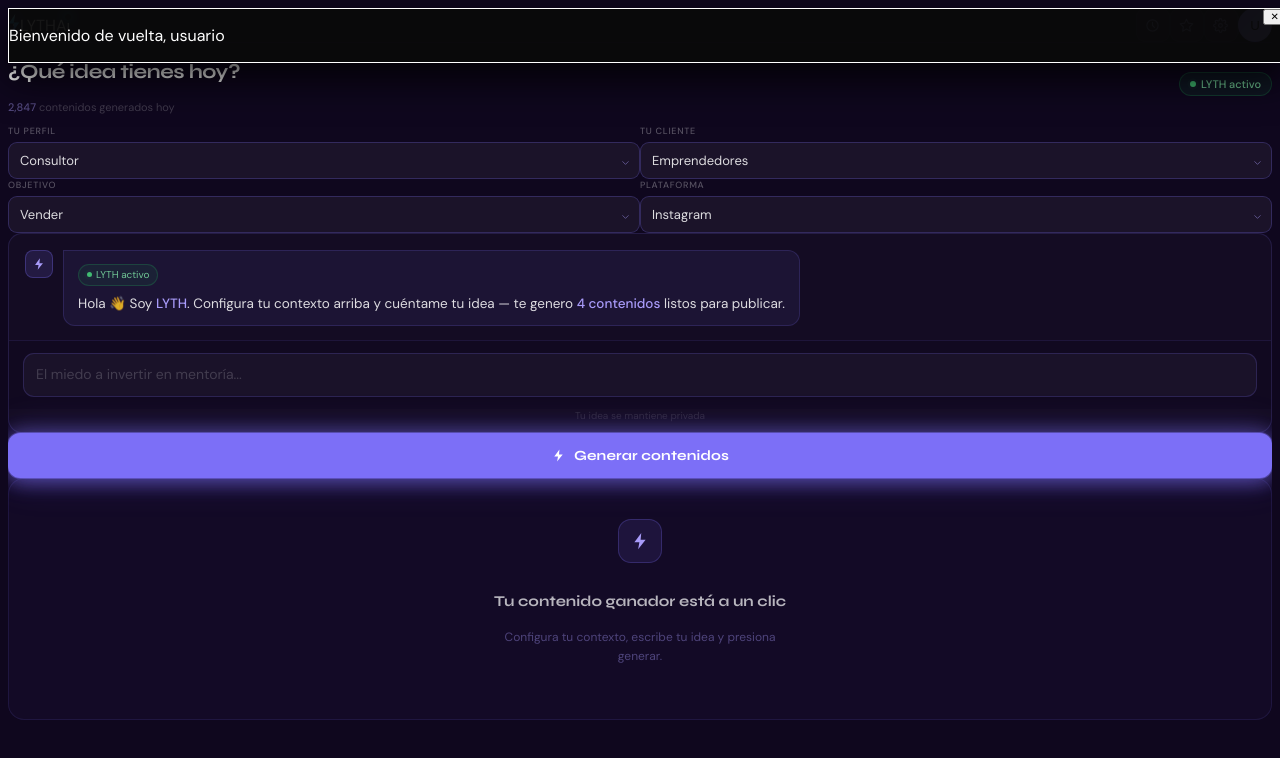
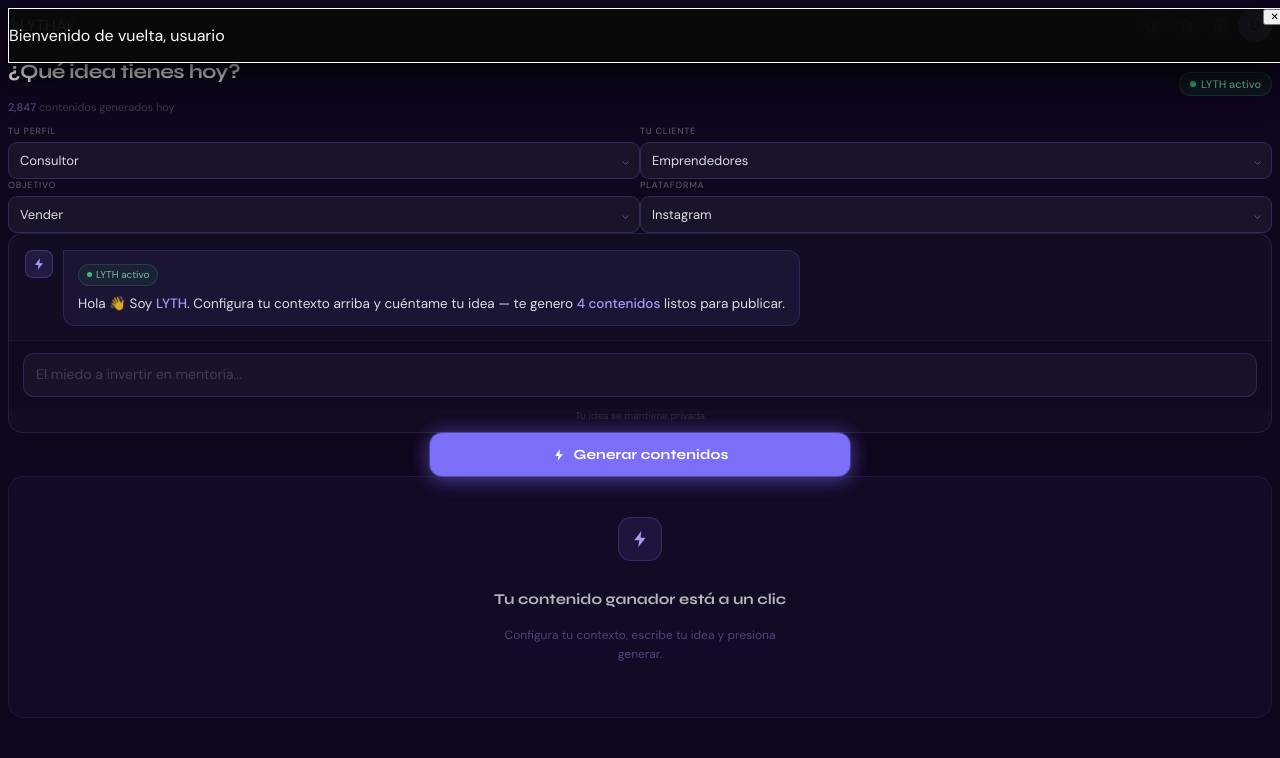
Before and after one commit to jonatancorrea-ai/lythapp, a React (Vite) app: page / in a window 1280 px wide. Both pictures are taken after a click on the button "Iniciar sesión con Google". Shown: the top 758 px of the page. Built offline with nearby package versions, Linux system fonts and the light colour scheme.

Commit message:
Refactor GenerateButton component styles and structure

```diff
--- a/src/components/GenerateButton.tsx
+++ b/src/components/GenerateButton.tsx
@@ -9,7 +9,7 @@
 
 export default function GenerateButton({ isAnalyzing, onClick, disabled = false }: GenerateButtonProps) {
   return (
-    <div className="pt-2 flex justify-center w-full">
+    <div className="flex justify-center w-full pt-1">
       <motion.button
         whileHover={{ scale: 1.01 }}
         whileTap={{ scale: 0.97 }}
@@ -17,10 +17,11 @@
         disabled={isAnalyzing || disabled}
         style={{
           width: '100%',
+          maxWidth: '420px',
           background: '#7C6FF7',
           border: 'none',
           borderRadius: '12px',
-          padding: '14px',
+          padding: '13px 24px',
           fontFamily: 'Syne, sans-serif',
           fontWeight: 700,
           fontSize: '14px',
@@ -32,36 +33,26 @@
           alignItems: 'center',
           justifyContent: 'center',
           gap: '8px',
-          boxShadow: '0 0 0 1px rgba(124,111,247,0.4), 0 4px 20px rgba(124,111,247,0.45), 0 0 40px rgba(124,111,247,0.2)',
+          boxShadow: '0 0 0 1px rgba(124,111,247,0.4), 0 4px 20px rgba(124,111,247,0.4)',
           opacity: disabled ? 0.6 : 1,
           transition: 'background 0.2s',
         }}
       >
-        {/* Glow permanente detrás */}
-        <div style={{
-          position: 'absolute', inset: '-4px', borderRadius: '16px',
-          background: 'rgba(124,111,247,0.25)', filter: 'blur(10px)', zIndex: -1,
-          animation: 'btnGlow 3s ease-in-out infinite alternate',
-          pointerEvents: 'none',
-        }} />
-
+        <div style={{ position: 'absolute', inset: '-4px', borderRadius: '16px', background: 'rgba(124,111,247,0.2)', filter: 'blur(10px)', zIndex: -1, animation: 'btnGlow 3s ease-in-out infinite alternate', pointerEvents: 'none' }} />
         {isAnalyzing ? (
           <>
-            <RefreshCw size={15} className="animate-spin" style={{ color: '#fff' }} />
+            <RefreshCw size={14} className="animate-spin" style={{ color: '#fff' }} />
             <span>Generando contenidos...</span>
           </>
         ) : (
           <>
-            <svg width="15" height="15" viewBox="0 0 32 32" fill="none">
+            <svg width="14" height="14" viewBox="0 0 32 32" fill="none">
               <path d="M18 3L7 18H15L13 29L25 14H17L18 3Z" fill="#fff"/>
             </svg>
             <span>Generar contenidos</span>
           </>
         )}
-
-        <style>{`
-          @keyframes btnGlow { 0% { opacity: 0.5; } 100% { opacity: 1; } }
-        `}</style>
+        <style>{`@keyframes btnGlow { 0% { opacity: 0.5; } 100% { opacity: 1; } }`}</style>
       </motion.button>
     </div>
   );
```
